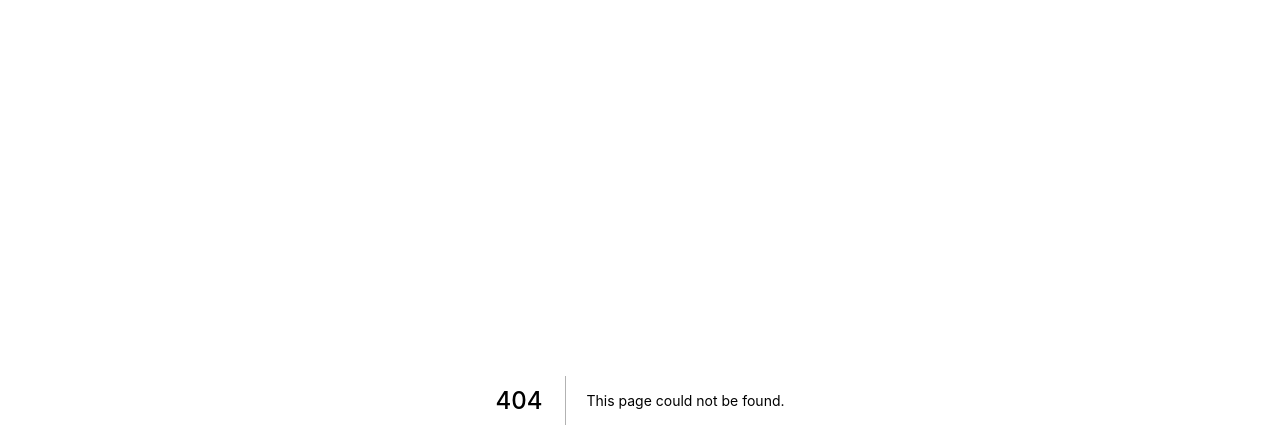
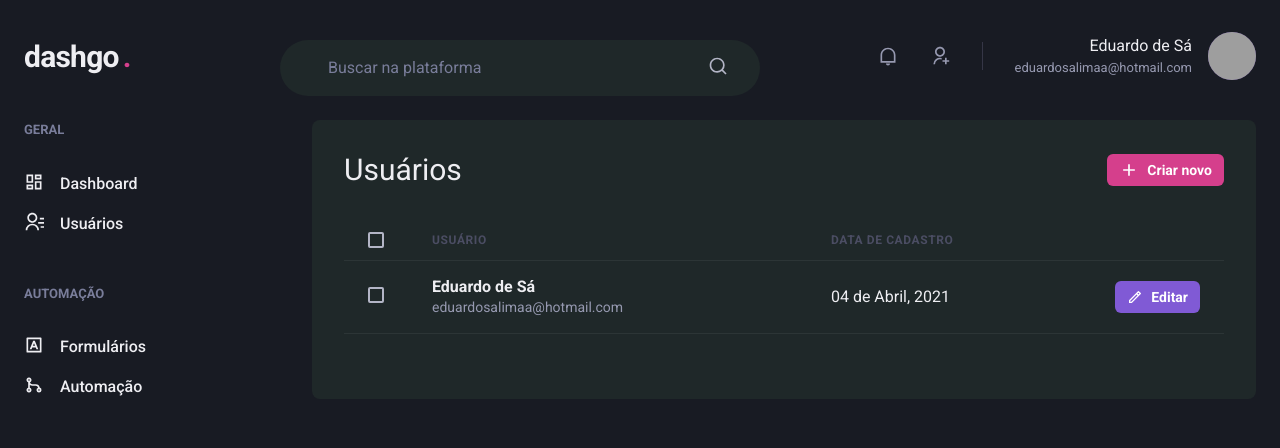
Before and after one commit to ardotheedu/dashgo, a Next.js app: page /users in a window 1280 px wide. Before the commit this address had no page. Shown: the top 448 px of the page. Built offline with nearby package versions, Linux system fonts and the light colour scheme; grey boxes are pictures that could not be loaded.

Commit message:
feat: user control

```diff
--- /dev/null
+++ b/src/pages/users/index.tsx
@@ -0,0 +1,70 @@
+import { Box, Flex, Heading, Button, Icon, Table, Thead, Tbody, Tr, Th, Td, Text, Checkbox } from "@chakra-ui/react";
+import {RiAddLine, RiPencilLine} from 'react-icons/ri'
+import { Header } from "../../components/Header";
+import { Sidebar } from "../../components/Sidebar";
+
+export default function UserList() {
+    return (
+        <Box>
+            <Header />
+
+            <Flex w='100%' my="6" maxWidth={1480} mx="auto" px="6">
+                <Sidebar />
+
+                <Box flex="1" borderRadius={8} bg="gray.800" p="8">
+                    <Flex mb="8" justify="space-between" align="center">
+                        <Heading size="lg" fontWeight="normal">Usuários</Heading>
+
+                        <Button
+                            as="a"
+                            size="sm"
+                            fontSize="sm"
+                            colorScheme="pink"
+                            leftIcon={<Icon as={RiAddLine} fontSize="20" />}
+                        >
+                            Criar novo
+                        </Button>
+                    </Flex>
+
+                    <Table colorScheme="whiteAlpha">
+                        <Thead>
+                            <Tr>
+                                <Th px="6" color="gray.300" width="8">
+                                    <Checkbox colorScheme="pink" />
+                                </Th>
+                                <Th>Usuário</Th>
+                                <Th>Data de cadastro</Th>
+                                <Th width="8"></Th>
+                            </Tr>
+                        </Thead>
+                        <Tbody>
+                            <Tr>
+                                <Td px="6">
+                                    <Checkbox colorScheme="pink" />
+                                </Td>
+                                <Td>
+                                    <Box>
+                                        <Text fontWeight="bold">Eduardo de Sá</Text>
+                                        <Text fontSize="sm" color="gray.300">eduardosalimaa@hotmail.com</Text>
+                                    </Box>
+                                </Td>
+                                <Td>04 de Abril, 2021</Td>
+                                <Td>
+                                    <Button
+                                        as="a"
+                                        size="sm"
+                                        fontSize="sm"
+                                        colorScheme="purple"
+                                        leftIcon={<Icon as={RiPencilLine} fontSize="16" />}
+                                    >
+                                        Editar
+                                    </Button>
+                                </Td>
+                            </Tr>
+                        </Tbody>
+                    </Table>
+                </Box>
+            </ Flex>
+        </Box>
+    )
+}
```
Also changed, not shown: src/components/Pagination.tsx (added, +41 -0 lines), src/pages/users/create.tsx (added, +38 -0 lines).
